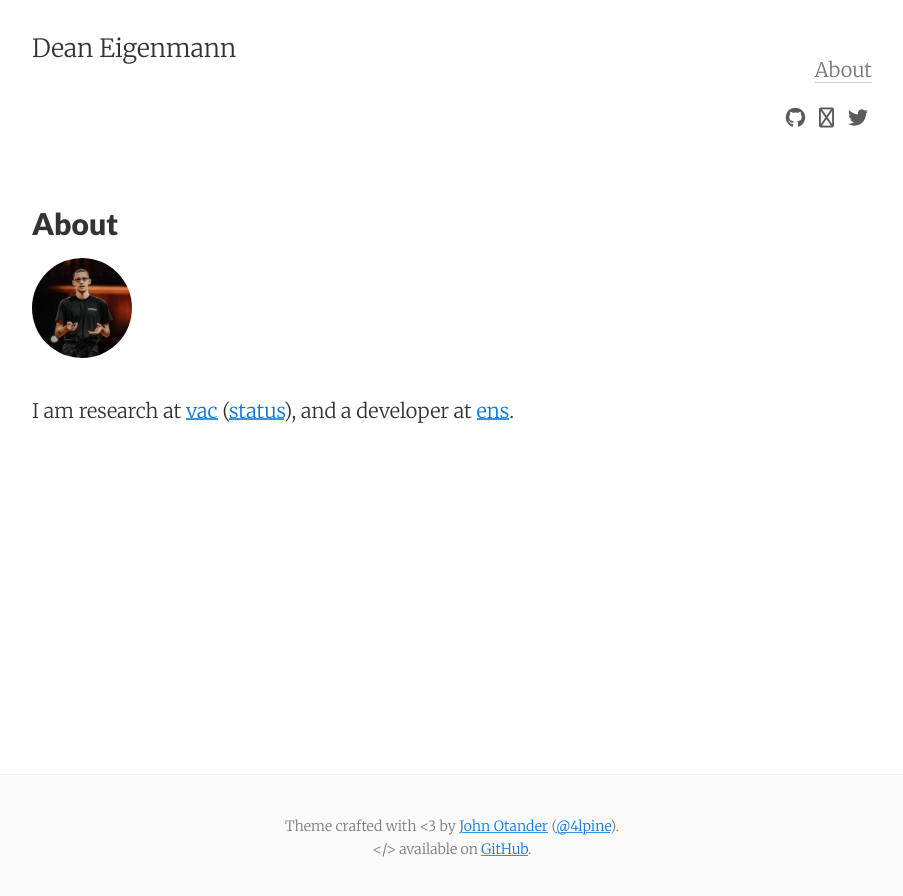
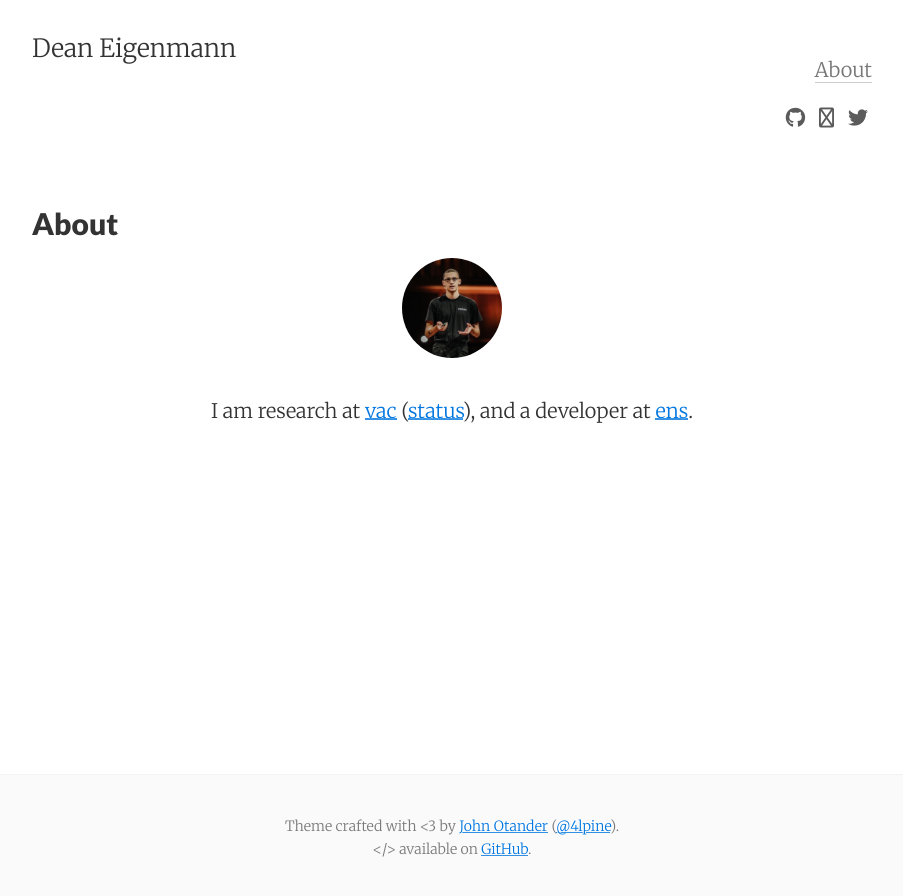
Before and after one commit to decanus/dean.eigenmann.me, a Jekyll site: the page built from about.md, in a window 1280 px wide. Shown: the top 896 px of the page, without its empty margins (188-1091 px from the left). Built offline with Jekyll 4.4.1, drawn with Linux system fonts in a browser that asks for light colours; nearby versions of some CDN libraries.

Commit message:
Update about.md

```diff
--- a/about.md
+++ b/about.md
@@ -5,7 +5,7 @@ permalink: /about/
 tags: about
 ---
 
-<p style="text-content: center;">
+<p style="text-align: center;">
 <img src="{{ site.baseurl }}/images/me.jpeg" alt="Dean Eigenmann" class="avatar" /><br /><br />
 
 I am research at <a href="https://vac.dev/">vac</a> (<a href="https://status.im">status</a>), and a developer at <a href="https://ens.domains">ens</a>.
```
